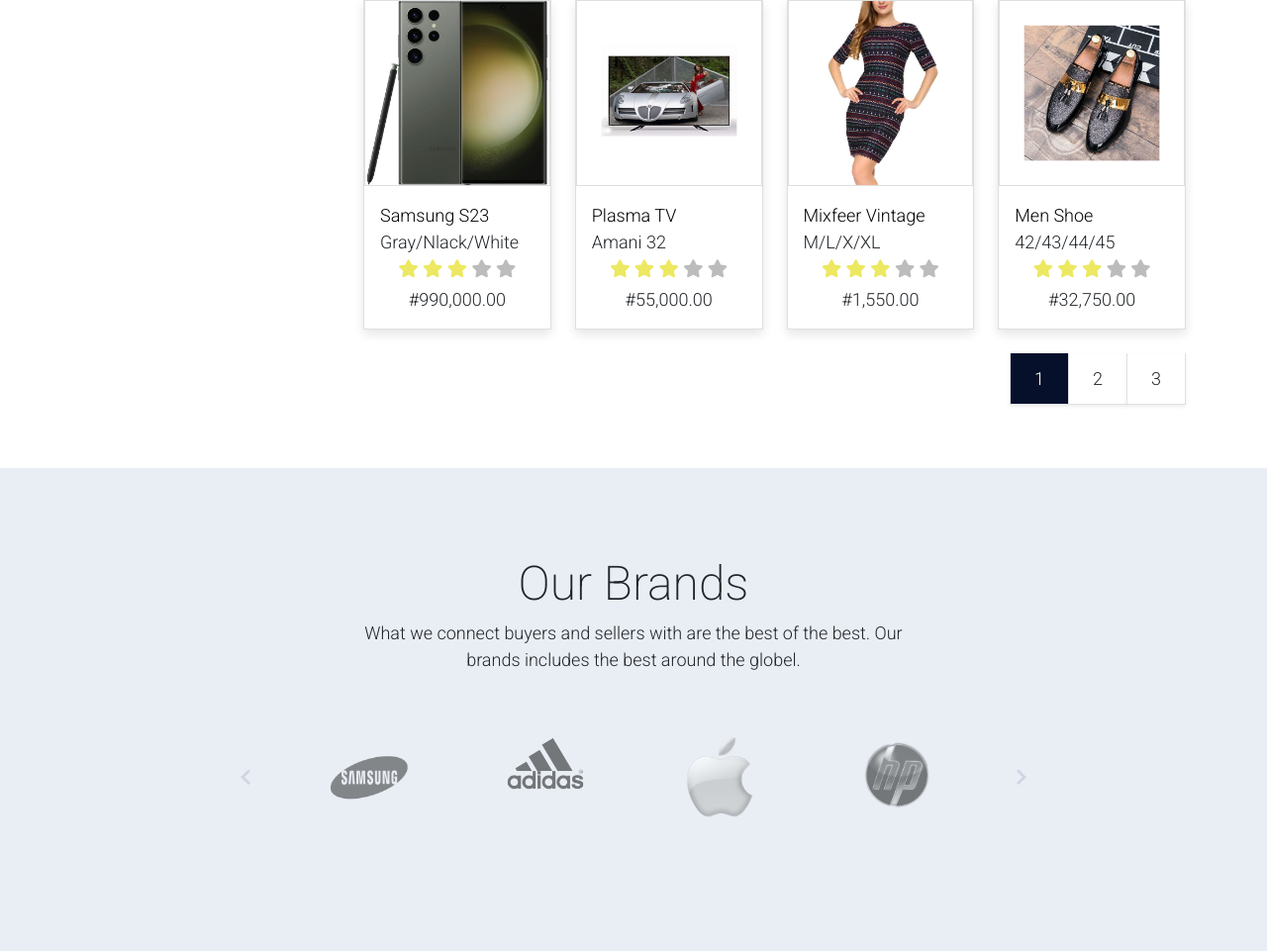
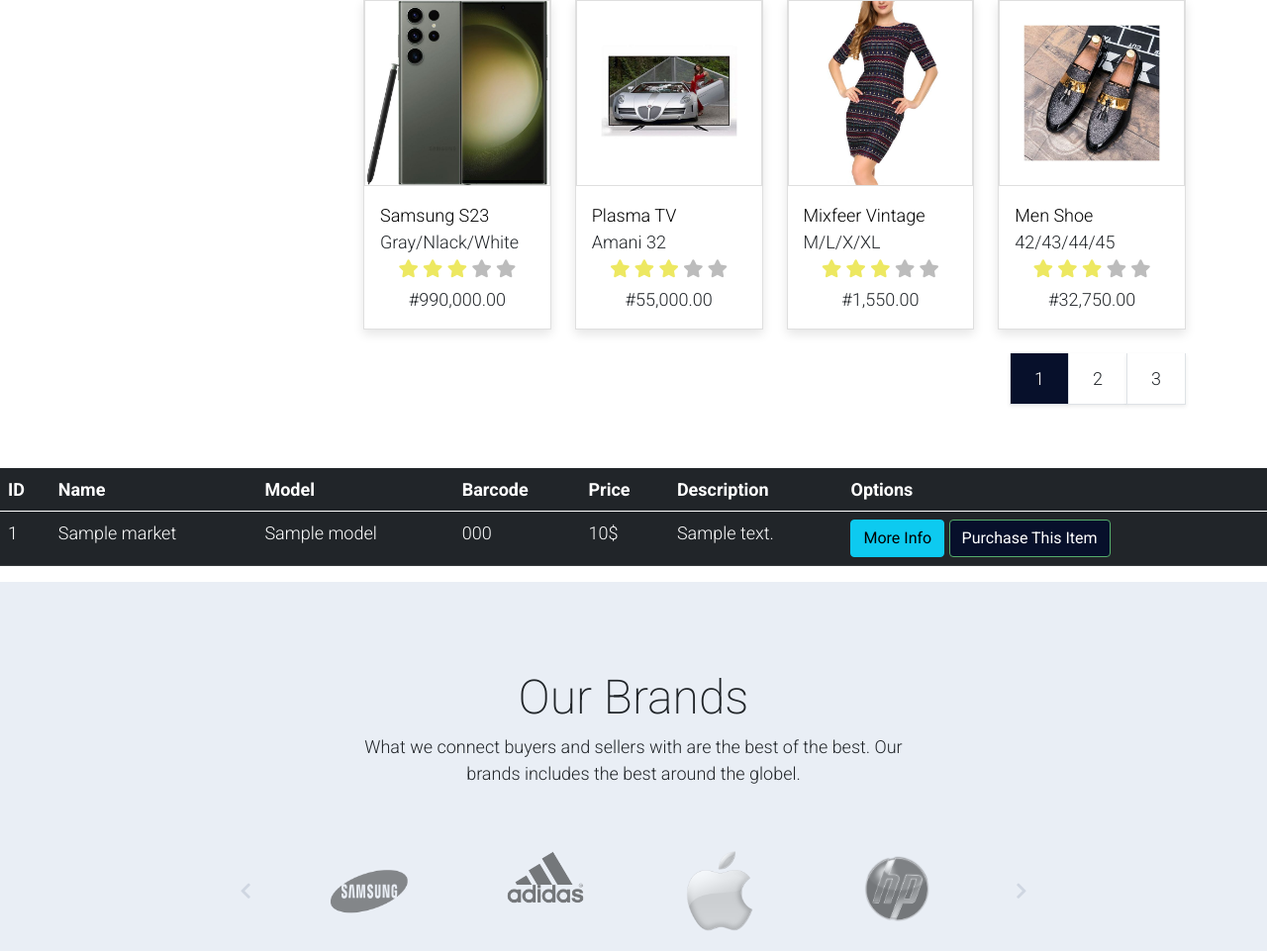
Before and after one commit to kayroyce/deal_titan, a Flask app: template templates/shop.html in a window 1280 px wide. Shown: the part 596-1557 px from the top of the page at 99% size. Run offline with Flask 3, Linux system fonts and the light colour scheme; the visitor is signed in with stand-in values (Sample User, id 1); tables that the repository leaves empty or names only in its code hold one stand-in row (values such as "Sample post"); the template is opened without the code that fills it: most values are stand-ins (such as "Sample title", 1, 10 or a date in 2020); some libraries are stand-ins or nearby versions.

Commit message:
shop.html edited.

```diff
--- a/templates/shop.html
+++ b/templates/shop.html
@@ -393,6 +393,39 @@
 
         </div>
     </div>
+
+    <table class="table table-hover table-dark">
+    <thead>
+        <tr>
+            <!-- Your Columns HERE -->
+            <th scope="col">ID</th>
+            <th scope="col">Name</th>
+	    <th scope="col">Model</th>
+            <th scope="col">Barcode</th>
+            <th scope="col">Price</th>
+	    <th scope="col">Description</th>
+            <th scope="col">Options</th>
+        </tr>
+    </thead>
+    <tbody>
+        <!-- Your rows inside the table HERE: -->
+        {% for market in marketing %}
+        <tr>
+                <td>{{market.id }}</td>
+                <td>{{market.name}}</td>
+		<td>{{market.model}}</td>
+                <td>{{market.barcode}}</td>
+                <td>{{market.price}}$</td>
+		<td>{{market.description}}</td>
+                <td>
+                        <button class= "btn btn-outline btn-info">More Info</button>
+                        <button class= "btn btn-outline btn-success">Purchase This Item</button>
+                </td>
+        </tr>
+        {% endfor %}
+
+    </tbody>
+        </table>
     <!-- End Content -->
 
     <!-- Start Brands -->
```
